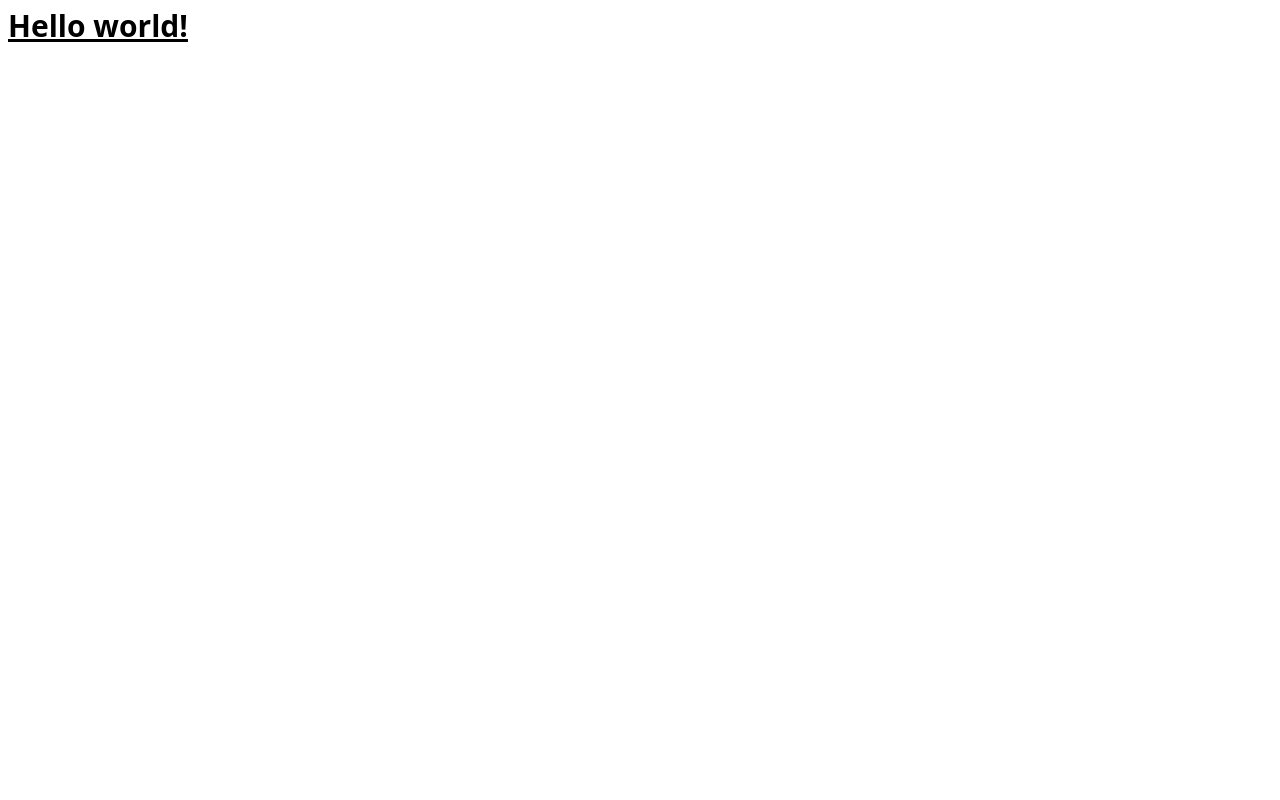
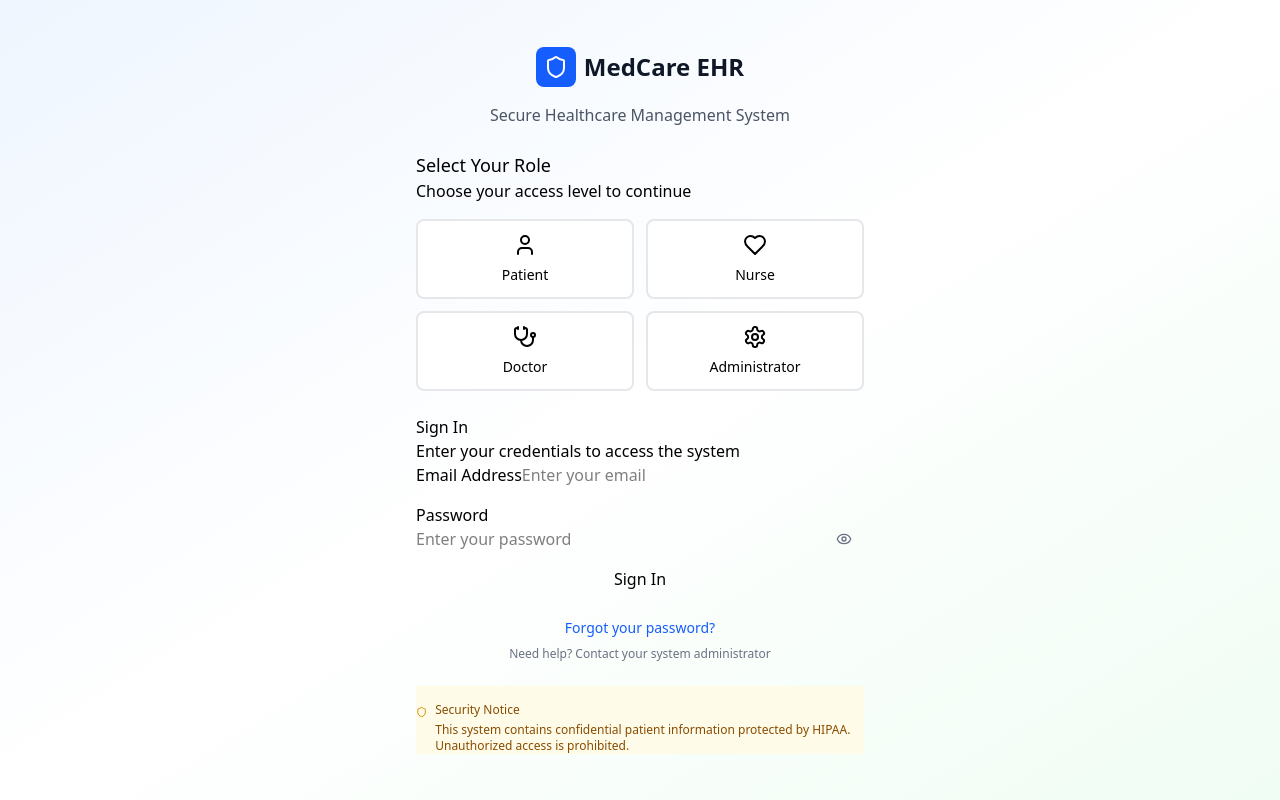
Before and after one commit to Walker-Gideon/Clinic-web, a React (Vite) app: page / in a window 1280 px wide. Built offline with nearby package versions, Linux system fonts and the light colour scheme.

Commit message:
Set the layout for the sign section

```diff
--- a/package.json
+++ b/package.json
@@ -14,7 +14,9 @@
     "@tailwindcss/vite": "^4.1.11",
     "react": "^19.1.0",
     "react-dom": "^19.1.0",
+    "react-icons": "^5.5.0",
     "react-redux": "^9.2.0",
+    "react-router-dom": "^7.6.2",
     "tailwindcss": "^4.1.11"
   },
   "devDependencies": {
--- a/src/App.jsx
+++ b/src/App.jsx
@@ -1,7 +1,13 @@
+import { createBrowserRouter, RouterProvider } from "react-router-dom";
+import AuthLayout from "./auth/AuthLayout";
+
+const router = createBrowserRouter([
+  {
+    path: "/",
+    element: <AuthLayout />,
+  },
+]);
+
 export default function App() {
-  return (
-    <div>
-      <h1 class="p-2 text-3xl font-bold underline">Hello world!</h1>
-    </div>
-  );
+  return <RouterProvider router={router} />;
 }
--- /dev/null
+++ b/src/auth/AuthLayout.jsx
@@ -0,0 +1,237 @@
+import { useState } from "react";
+import { LuShield } from "react-icons/lu";
+import { LuEye } from "react-icons/lu";
+import { LuEyeOff } from "react-icons/lu";
+import { LuHeart } from "react-icons/lu";
+import { LuUser } from "react-icons/lu";
+import { LuSettings } from "react-icons/lu";
+import { LuStethoscope } from "react-icons/lu";
+import { Form } from "react-router-dom";
+
+const roles = [
+  {
+    id: "patient",
+    label: "Patient",
+    icon: LuUser,
+    description: "Access your medical records and appointments",
+    color: "bg-blue-50 text-blue-700 border-blue-200",
+  },
+  {
+    id: "nurse",
+    label: "Nurse",
+    icon: LuHeart,
+    description: "Patient care and medical documentation",
+    color: "bg-green-50 text-green-700 border-green-200",
+  },
+  {
+    id: "doctor",
+    label: "Doctor",
+    icon: LuStethoscope,
+    description: "Full patient management and diagnosis",
+    color: "bg-purple-50 text-purple-700 border-purple-200",
+  },
+  {
+    id: "admin",
+    label: "Administrator",
+    icon: LuSettings,
+    description: "System administration and user management",
+    color: "bg-orange-50 text-orange-700 border-orange-200",
+  },
+];
+
+export default function AuthLayout() {
+  const [selectedRole, setSelectedRole] = useState("");
+  const [email, setEmail] = useState("");
+  const [password, setPassword] = useState("");
+  const [showPassword, setShowPassword] = useState(false);
+  const [isLoading, setIsLoading] = useState(false);
+  const [error, setError] = useState("");
+
+  const handleLogin = async (e) => {
+    e.preventDefault();
+    setError("");
+
+    if (!email || !password || !selectedRole) {
+      setError("Please fill in all fields and select a role");
+      return;
+    }
+
+    setIsLoading(true);
+
+    // Simulate authentication
+    setTimeout(() => {
+      setIsLoading(false);
+      // In a real app, this would redirect based on role
+      alert(`Login successful as ${selectedRole}`);
+    }, 2000);
+  };
+
+  const selectedRoleData = roles.find((role) => role.id === selectedRole);
+
+  return (
+    <div className="flex min-h-screen items-center justify-center bg-gradient-to-br from-blue-50 via-white to-green-50 p-4">
+      <div className="w-full max-w-md space-y-6">
+        {/* Header */}
+        <div className="space-y-2 text-center">
+          <div className="mb-4 flex items-center justify-center space-x-2">
+            <div className="rounded-lg bg-blue-600 p-2">
+              <LuShield className="h-6 w-6 text-white" />
+            </div>
+            <h1 className="text-2xl font-bold text-gray-900">MedCare EHR</h1>
+          </div>
+          <p className="text-gray-600">Secure Healthcare Management System</p>
+        </div>
+
+        {/* Role Selection */}
+        {/* <Card> */}
+        <div className="">
+          {/* <CardHeader className="pb-4"> */}
+          <div className="pb-4">
+            {/* <CardTitle className="text-lg">Select Your Role</CardTitle> */}
+            <h1 className="text-lg">Select Your Role</h1>
+
+            {/* <CardDescription></CardDescription> */}
+            <p>Choose your access level to continue</p>
+            {/* </CardHeader> */}
+          </div>
+
+          {/* <CardContent className="space-y-3"> */}
+          <div className="space-y-3">
+            <div className="grid grid-cols-2 gap-3">
+              {roles.map((role) => {
+                const Icon = role.icon;
+                return (
+                  <button
+                    key={role.id}
+                    onClick={() => setSelectedRole(role.id)}
+                    className={`rounded-lg border-2 p-3 transition-all hover:shadow-md ${
+                      selectedRole === role.id
+                        ? role.color
+                        : "border-gray-200 bg-white hover:border-gray-300"
+                    }`}
+                  >
+                    <div className="flex flex-col items-center space-y-2">
+                      <Icon className="h-6 w-6" />
+                      <span className="text-sm font-medium">{role.label}</span>
+                    </div>
+                  </button>
+                );
+              })}
+            </div>
+
+            {selectedRoleData && (
+              <div className="mt-4 rounded-lg bg-gray-50 p-3">
+                <div className="mb-1 flex items-center space-x-2">
+                  {/* <selectedRoleData.icon className="h-4 w-4 text-gray-600" /> */}
+                  <div className="h-4 w-4 text-gray-600" />
+                  {/* <Badge variant="secondary" className="text-xs"></Badge> */}
+                  <span className="text-xs">{selectedRoleData.label}</span>
+                </div>
+                <p className="text-sm text-gray-600">
+                  {selectedRoleData.description}
+                </p>
+              </div>
+            )}
+            {/* </CardContent> */}
+          </div>
+          {/* </Card> */}
+        </div>
+
+        {/* Login Form */}
+        {/* </Card> */}
+        <div>
+          <div>
+            <h1>Sign In</h1>
+            <p>Enter your credentials to access the system</p>
+          </div>
+
+          <div>
+            <Form onSubmit={handleLogin} className="space-y-4">
+              <div className="space-y-2">
+                <label htmlFor="email">Email Address</label>
+                <input
+                  id="email"
+                  type="email"
+                  placeholder="Enter your email"
+                  value={email}
+                  onChange={(e) => setEmail(e.target.value)}
+                  required
+                />
+              </div>
+
+              <div className="space-y-2">
+                <label htmlFor="password">Password</label>
+                <div className="relative">
+                  <input
+                    id="password"
+                    type={showPassword ? "text" : "password"}
+                    placeholder="Enter your password"
+                    value={password}
+                    onChange={(e) => setPassword(e.target.value)}
+                    required
+                  />
+                  <button
+                    type="button"
+                    onClick={() => setShowPassword(!showPassword)}
+                    className="absolute top-1/2 right-3 -translate-y-1/2 transform text-gray-500 hover:text-gray-700"
+                  >
+                    {showPassword ? (
+                      <LuEyeOff className="h-4 w-4" />
+                    ) : (
+                      <LuEye className="h-4 w-4" />
+                    )}
+                  </button>
+                </div>
+              </div>
+
+              {error && (
+                <div variant="destructive">
+                  <p>{error}</p>
+                </div>
+                // <Alert variant="destructive">
+                //   <AlertDescription>{error}</AlertDescription>
+                // </Alert>
+              )}
+
+              <button
+                type="submit"
+                className="w-full"
+                disabled={isLoading || !selectedRole}
+              >
+                {isLoading ? "Signing In..." : "Sign In"}
+              </button>
+            </Form>
+          </div>
+        </div>
+
+        {/* Additional Options */}
+        <div className="space-y-2 text-center">
+          <button className="text-sm text-blue-600 hover:underline">
+            Forgot your password?
+          </button>
+          <div className="text-xs text-gray-500">
+            Need help? Contact your system administrator
+          </div>
+        </div>
+
+        {/* Security Notice  Card*/}
+        <div className="border-yellow-200 bg-yellow-50">
+          {/* <CardContent className="pt-4"> */}
+          <div className="pt-4">
+            <div className="flex items-start space-x-2">
+              <LuShield className="mt-0.5 h-4 w-4 text-yellow-600" />
+              <div className="text-xs text-yellow-800">
+                <p className="mb-1 font-medium">Security Notice</p>
+                <p>
+                  This system contains confidential patient information
+                  protected by HIPAA. Unauthorized access is prohibited.
+                </p>
+              </div>
+            </div>
+            {/* </CardContent> */}
+          </div>
+        </div>
+      </div>
+    </div>
+  );
+}
```
Also changed, not shown: 1 other file (tests, documents, lock files or other folders).
